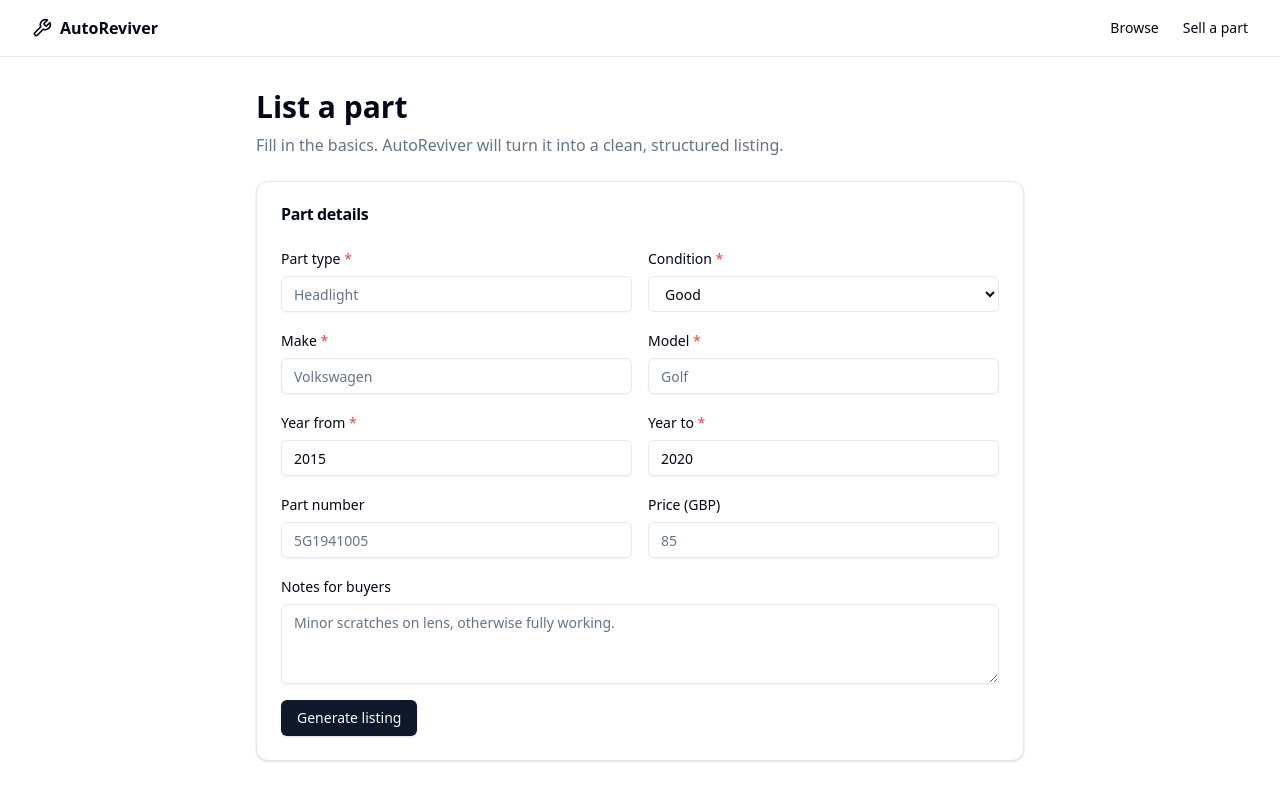
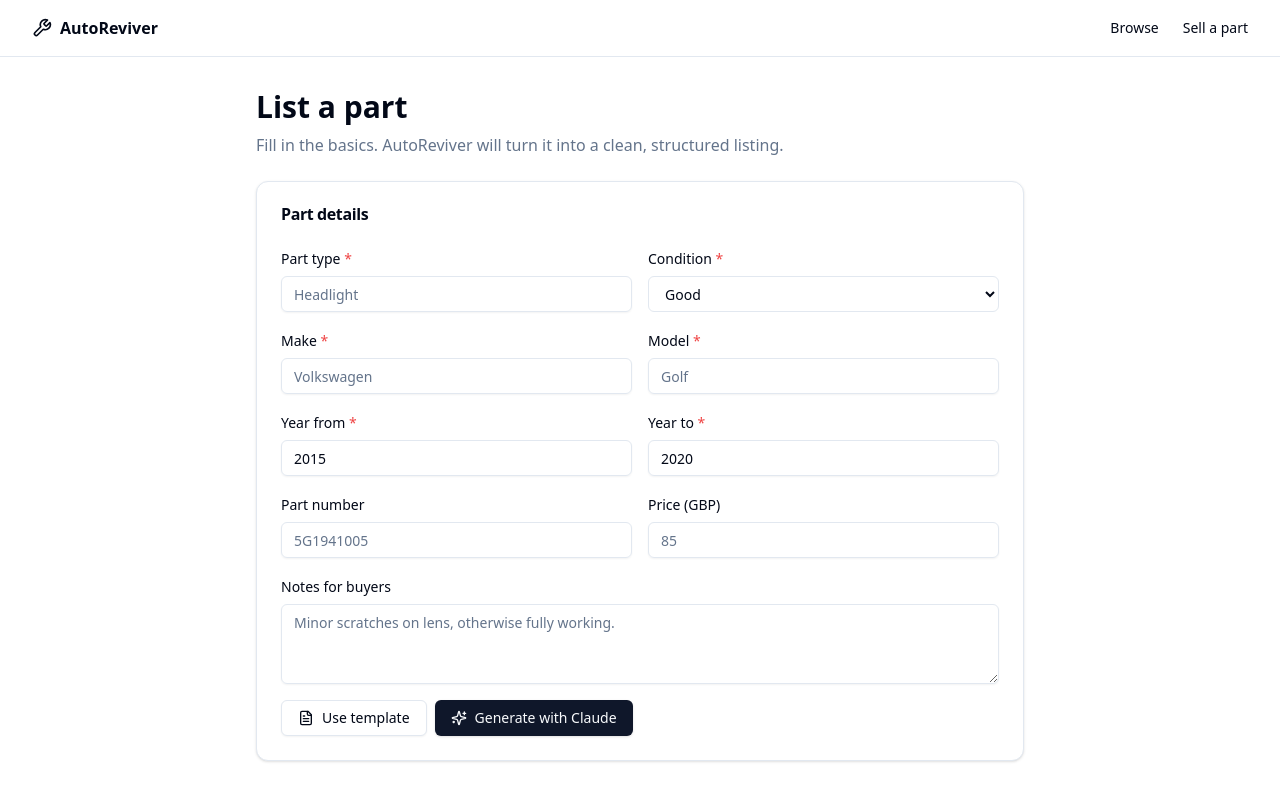
Before and after one commit to llsc12/UnihackInnovationFest, a Next.js app: page /sell in a window 1280 px wide. Built offline with nearby package versions, Linux system fonts and the light colour scheme.

Commit message:
integrated Anthropic's claude haiku 4.5 model for listing generation

```diff
--- a/app/api/generate-listing/route.ts
+++ b/app/api/generate-listing/route.ts
@@ -4,7 +4,7 @@
 // The client should accumulate chunks and JSON.parse the final buffer.
 
 import { NextResponse } from "next/server";
-import { generateListingStream } from "@/lib/listing-generator";
+import { generateListingStream, type GenerationMode } from "@/lib/listing-generator";
 import type { ListingInput } from "@/lib/types";
 
 export async function POST(req: Request) {
@@ -22,11 +22,15 @@ export async function POST(req: Request) {
     );
   }
 
+  const modeParam = new URL(req.url).searchParams.get("mode");
+  const mode: GenerationMode =
+    modeParam === "template" || modeParam === "ai" ? modeParam : "auto";
+
   const encoder = new TextEncoder();
   const stream = new ReadableStream({
     async start(controller) {
       try {
-        for await (const chunk of generateListingStream(input)) {
+        for await (const chunk of generateListingStream(input, { mode })) {
           controller.enqueue(encoder.encode(chunk));
         }
         controller.close();
--- a/app/sell/sell-form.tsx
+++ b/app/sell/sell-form.tsx
@@ -7,6 +7,7 @@
 //   - Persist the generated listing somewhere (Stream 5 to provide data layer).
 
 import { useState } from "react";
+import { FileText, Sparkles } from "lucide-react";
 import { Card, CardContent, CardHeader, CardTitle } from "@/components/ui/card";
 import { Input } from "@/components/ui/input";
 import { Label } from "@/components/ui/label";
@@ -20,6 +21,8 @@ import {
   type PartialListing,
 } from "@/lib/listing-format";
 import { cn } from "@/lib/utils";
+
+type Mode = "template" | "ai";
 
 const EMPTY: ListingInput = {
   partType: "",
@@ -35,21 +38,28 @@ const EMPTY: ListingInput = {
 
 export function SellForm() {
   const [input, setInput] = useState<ListingInput>(EMPTY);
-  const [loading, setLoading] = useState(false);
+  const [activeMode, setActiveMode] = useState<Mode | null>(null);
   const [partial, setPartial] = useState<PartialListing | null>(null);
+  const [generatedBy, setGeneratedBy] = useState<Mode | null>(null);
   const [error, setError] = useState<string | null>(null);
+
+  const loading = activeMode !== null;
 
   function set<K extends keyof ListingInput>(key: K, value: ListingInput[K]) {
     setInput((prev) => ({ ...prev, [key]: value }));
   }
 
-  async function onSubmit(e: React.FormEvent) {
-    e.preventDefault();
-    setLoading(true);
+  async function onGenerate(mode: Mode) {
+    if (!input.partType || !input.make || !input.model) {
+      setError("Part type, make, and model are required.");
+      return;
+    }
+    setActiveMode(mode);
     setError(null);
     setPartial(null);
+    setGeneratedBy(null);
     try {
-      const res = await fetch("/api/generate-listing", {
+      const res = await fetch(`/api/generate-listing?mode=${mode}`, {
         method: "POST",
         headers: { "Content-Type": "application/json" },
         body: JSON.stringify(input),
@@ -67,10 +77,11 @@ export function SellForm() {
       }
       buffer += decoder.decode();
       setPartial(parseListingSections(buffer));
+      setGeneratedBy(mode);
     } catch (err) {
       setError(err instanceof Error ? err.message : String(err));
     } finally {
-      setLoading(false);
+      setActiveMode(null);
     }
   }
 
@@ -83,7 +94,13 @@ export function SellForm() {
           <CardTitle>Part details</CardTitle>
         </CardHeader>
         <CardContent>
-          <form onSubmit={onSubmit} className="grid grid-cols-1 gap-4 sm:grid-cols-2">
+          <form
+            onSubmit={(e) => {
+              e.preventDefault();
+              onGenerate("ai");
+            }}
+            className="grid grid-cols-1 gap-4 sm:grid-cols-2"
+          >
             <Field label="Part type" required>
               <Input value={input.partType} onChange={(e) => set("partType", e.target.value)} placeholder="Headlight" required />
             </Field>
@@ -133,9 +150,19 @@ export function SellForm() {
                 />
               </Field>
             </div>
-            <div className="sm:col-span-2">
+            <div className="sm:col-span-2 flex flex-wrap gap-2">
+              <Button
+                type="button"
+                variant="outline"
+                onClick={() => onGenerate("template")}
+                disabled={loading}
+              >
+                <FileText className="h-4 w-4" />
+                {activeMode === "template" ? "Generating…" : "Use template"}
+              </Button>
               <Button type="submit" disabled={loading}>
-                {loading ? "Generating…" : "Generate listing"}
+                <Sparkles className="h-4 w-4" />
+                {activeMode === "ai" ? "Generating…" : "Generate with Claude"}
               </Button>
             </div>
           </form>
@@ -147,14 +174,32 @@ export function SellForm() {
       {(loading || partial) && (
         <Card>
           <CardHeader>
-            <CardTitle className="flex items-center gap-2">
+            <CardTitle className="flex flex-wrap items-center gap-2">
               {loading && (
                 <span className="relative flex h-2 w-2">
                   <span className="absolute inline-flex h-full w-full animate-ping rounded-full bg-emerald-400 opacity-75" />
                   <span className="relative inline-flex h-2 w-2 rounded-full bg-emerald-500" />
                 </span>
               )}
-              {loading ? "Generating listing…" : "Generated listing"}
+              <span>{loading ? "Generating listing…" : "Generated listing"}</span>
+              {generatedBy && (
+                <Badge variant={generatedBy === "ai" ? "default" : "secondary"} className="ml-auto">
+                  {generatedBy === "ai" ? (
+                    <><Sparkles className="mr-1 h-3 w-3" /> Claude</>
+                  ) : (
+                    <><FileText className="mr-1 h-3 w-3" /> Template</>
+                  )}
+                </Badge>
+              )}
+              {activeMode && (
+                <Badge variant="outline" className="ml-auto">
+                  {activeMode === "ai" ? (
+                    <><Sparkles className="mr-1 h-3 w-3" /> Claude</>
+                  ) : (
+                    <><FileText className="mr-1 h-3 w-3" /> Template</>
+                  )}
+                </Badge>
+              )}
             </CardTitle>
           </CardHeader>
           <CardContent className="space-y-4">
--- a/lib/listing-generator.ts
+++ b/lib/listing-generator.ts
@@ -20,12 +20,35 @@ export async function generateListing(input: ListingInput): Promise<GeneratedLis
   return finalizeListing(parseListingSections(buffer));
 }
 
+export type GenerationMode = "auto" | "template" | "ai";
+
 // Streams the listing as section-delimited text chunks (see lib/listing-format.ts).
-// Falls back to a fake typewriter over the template if no API key OR if Claude fails
-// before yielding any output. (If Claude fails mid-stream we propagate the error —
-// can't cleanly switch to a template after partial output has already gone to the client.)
-export async function* generateListingStream(input: ListingInput): AsyncIterable<string> {
-  if (process.env.ANTHROPIC_API_KEY) {
+//
+// Modes:
+//   auto     - Use Claude if ANTHROPIC_API_KEY is set, else template. Falls back to
+//              template if Claude fails before yielding any output.
+//   template - Force the deterministic template path. Never calls Claude.
+//   ai       - Force the Claude path. Throws if ANTHROPIC_API_KEY is missing or
+//              if Claude fails (no silent fallback — demo wants the failure to show).
+//
+// If Claude fails mid-stream we always propagate, since partial output has already
+// reached the client.
+export async function* generateListingStream(
+  input: ListingInput,
+  options: { mode?: GenerationMode } = {}
+): AsyncIterable<string> {
+  const mode = options.mode ?? "auto";
+
+  if (mode === "template") {
+    yield* generateWithTemplateStream(input);
+    return;
+  }
+
+  if (mode === "ai" && !process.env.ANTHROPIC_API_KEY) {
+    throw new Error("AI mode requested but ANTHROPIC_API_KEY is not set");
+  }
+
+  if (mode === "ai" || (mode === "auto" && process.env.ANTHROPIC_API_KEY)) {
     let yieldedAny = false;
     try {
       for await (const chunk of generateWithClaudeStream(input)) {
@@ -35,9 +58,11 @@ export async function* generateListingStream(input: ListingInput): AsyncIterable
       return;
     } catch (err) {
       console.error("Claude streaming failed:", err);
+      if (mode === "ai") throw err;
       if (yieldedAny) throw err;
     }
   }
+
   yield* generateWithTemplateStream(input);
 }
 
```
